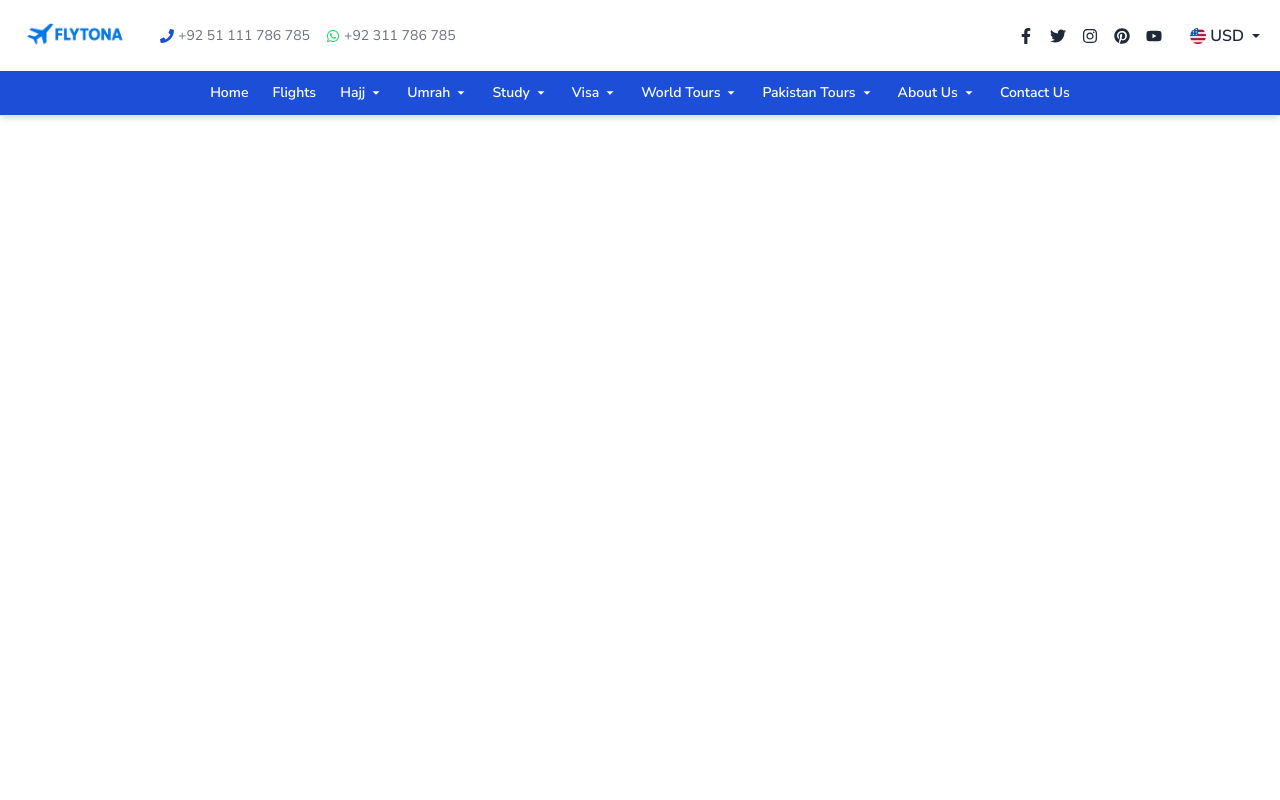
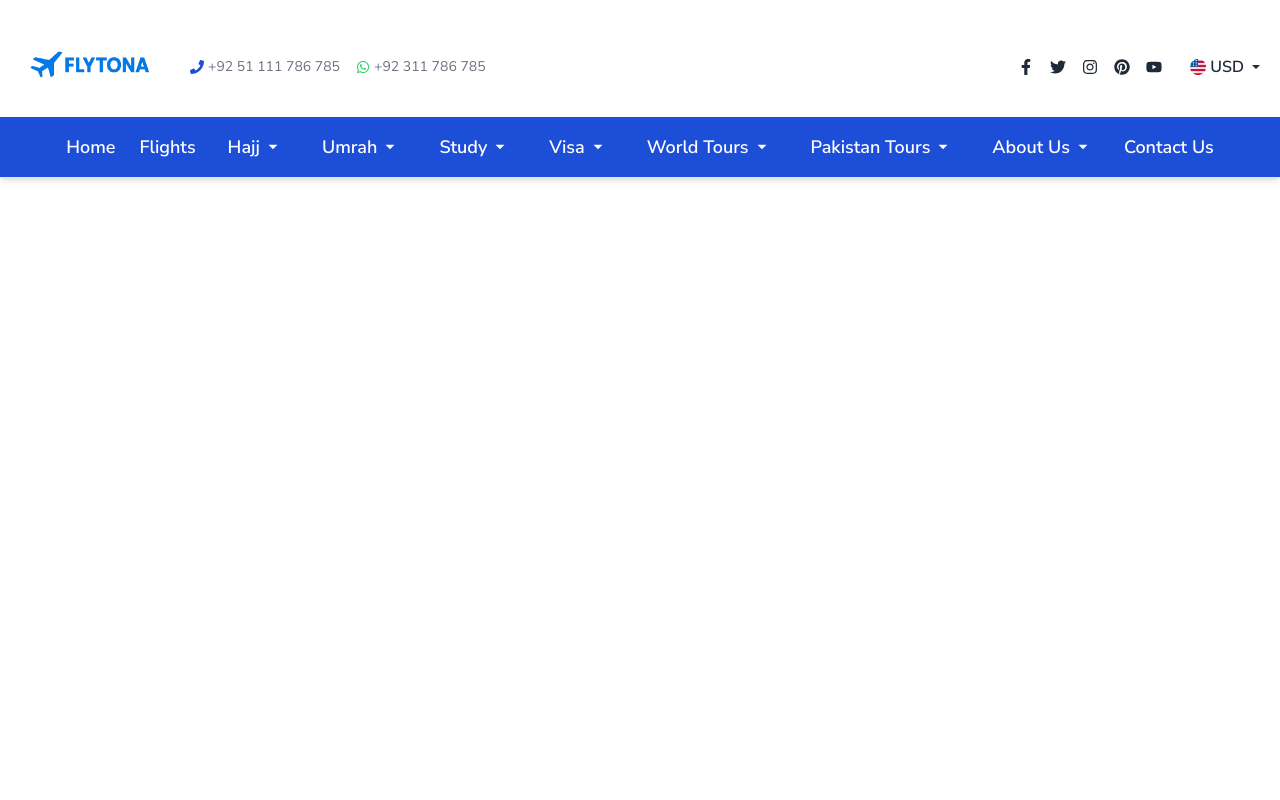
Before and after one commit to waqarkhan424/flytona, a Next.js app: page / in a window 1280 px wide. Shown: the top 800 px of the page. Built offline with nearby package versions, Linux system fonts and the light colour scheme.

Commit message:
Initial commit

```diff
--- a/components/header.jsx
+++ b/components/header.jsx
@@ -27,7 +27,7 @@ import { contactDetails, navLinks, navDropdownItems } from "@/lib/siteData";
 export default function Header() {
   return (
     <header className="bg-background shadow-md sticky top-0 z-50 border-b border-border">
-      <div className="max-w-7xl mx-auto px-4 py-2 flex flex-col md:flex-row justify-between items-center">
+      <div className="max-w-7xl mx-auto px-4 py-4 mt-4 flex flex-col md:flex-row justify-between items-center">
         {/* Logo + Contacts */}
         <div className="flex items-center justify-between w-full md:w-auto">
           <Link
@@ -37,8 +37,8 @@ export default function Header() {
             <Image
               src="/flytona.png"
               alt="Flytona"
-              width={120}
-              height={40}
+              width={150}
+              height={50}
               priority
             />
           </Link>
@@ -111,14 +111,14 @@ export default function Header() {
       </div>
 
       {/* Navigation */}
-      <nav className="bg-primary text-primary-foreground text-sm font-semibold">
+      <nav className="bg-primary text-primary-foreground text-base md:text-lg font-semibold">
         <div className="max-w-7xl mx-auto px-4 py-3 flex justify-center flex-wrap gap-6 items-center">
           {navLinks.map((item) => {
             const hasDropdown = navDropdownItems.includes(item);
 
             return hasDropdown ? (
               <DropdownMenu key={item}>
-                <DropdownMenuTrigger className="flex items-center gap-1 hover:underline cursor-pointer">
+                <DropdownMenuTrigger className="flex items-center gap-1 px-2 py-1 rounded hover:bg-primary-foreground/10 transition">
                   {item} <IoMdArrowDropdown />
                 </DropdownMenuTrigger>
                 <DropdownMenuContent>
```
